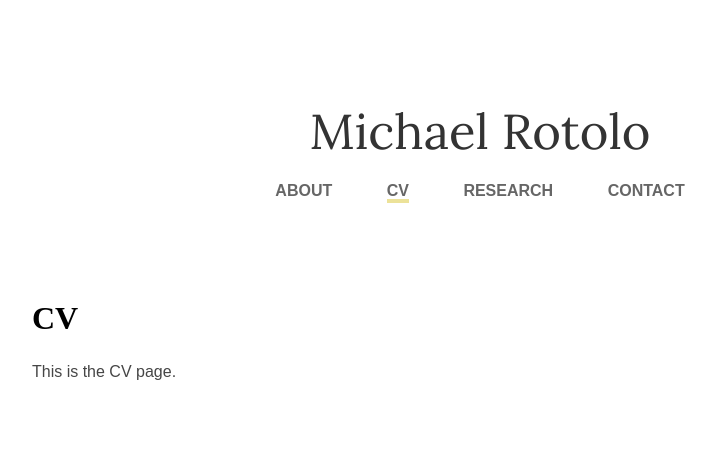
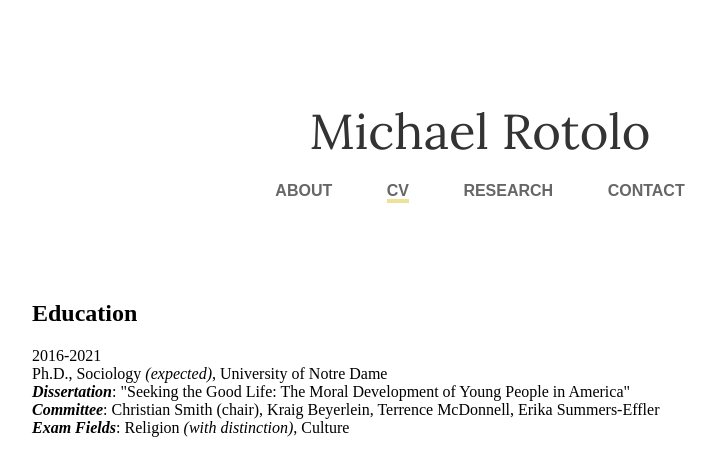
Before and after one commit to michaelrotolo/github.io, a Jekyll site: the page built from cv/index.html, in a window 1280 px wide. Shown: the top 476 px of the page, without its empty margins (160-872 px from the left). Built offline with Jekyll 4.4.1, drawn with Linux system fonts in a browser that asks for light colours; some web fonts are replaced.

Commit message:
Update index.html

```diff
--- a/cv/index.html
+++ b/cv/index.html
@@ -3,6 +3,13 @@ layout: default
 title: CV | Michael Rotolo
 ---
 <div class="blurb">
-	<h1>CV</h1>
-	<p>This is the CV page.</p>
+	<h2>Education</h2>
+	<div>
+		<div class="left-year">2016-2021</div>
+		<div class="right-desc">Ph.D., Sociology <i>(expected)</i>, University of Notre Dame<br/>
+			<b><i>Dissertation</i></b>: "Seeking the Good Life: The Moral Development of Young People in America"<br/>
+			<b><i>Committee</i></b>: Christian Smith (chair), Kraig Beyerlein, Terrence McDonnell, Erika Summers-Effler<br/>
+			<b><i>Exam Fields</i></b>: Religion <i>(with distinction)</i>, Culture<br/>
+		</div>
+	</div>
 </div><!-- /.blurb -->
```
